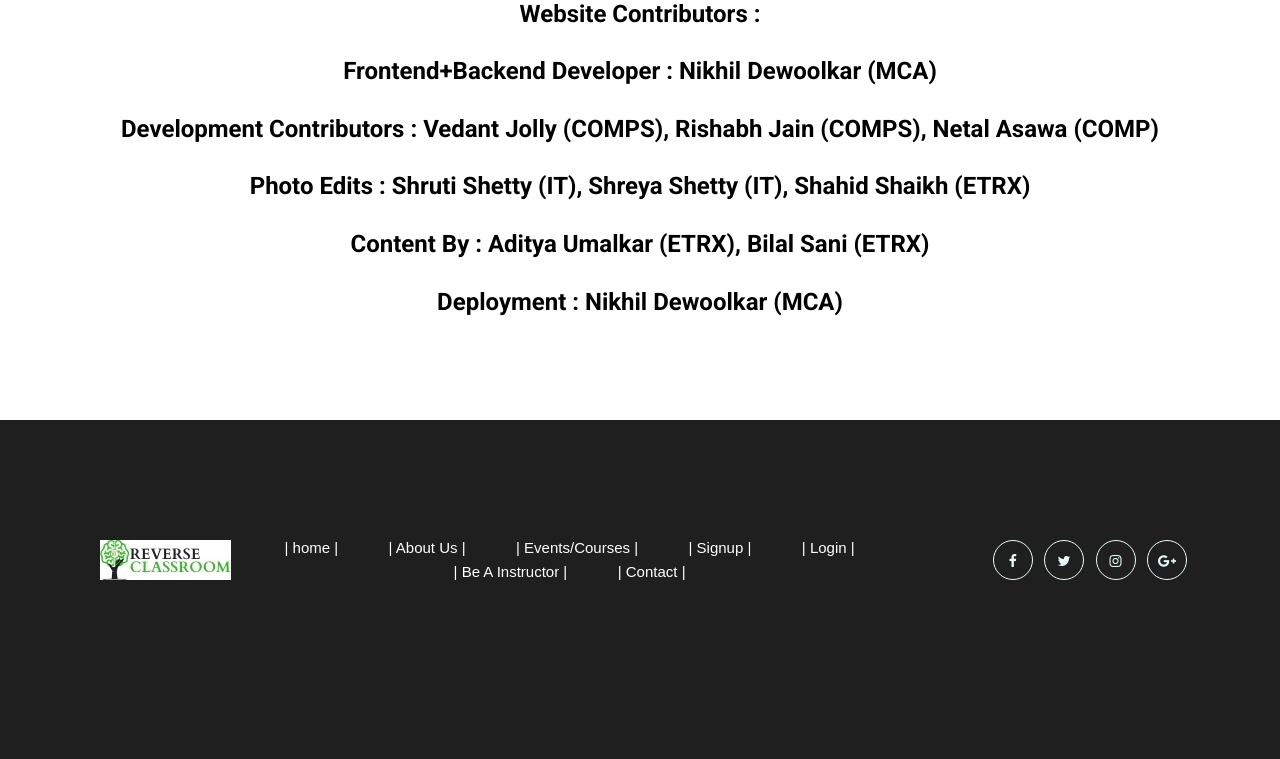
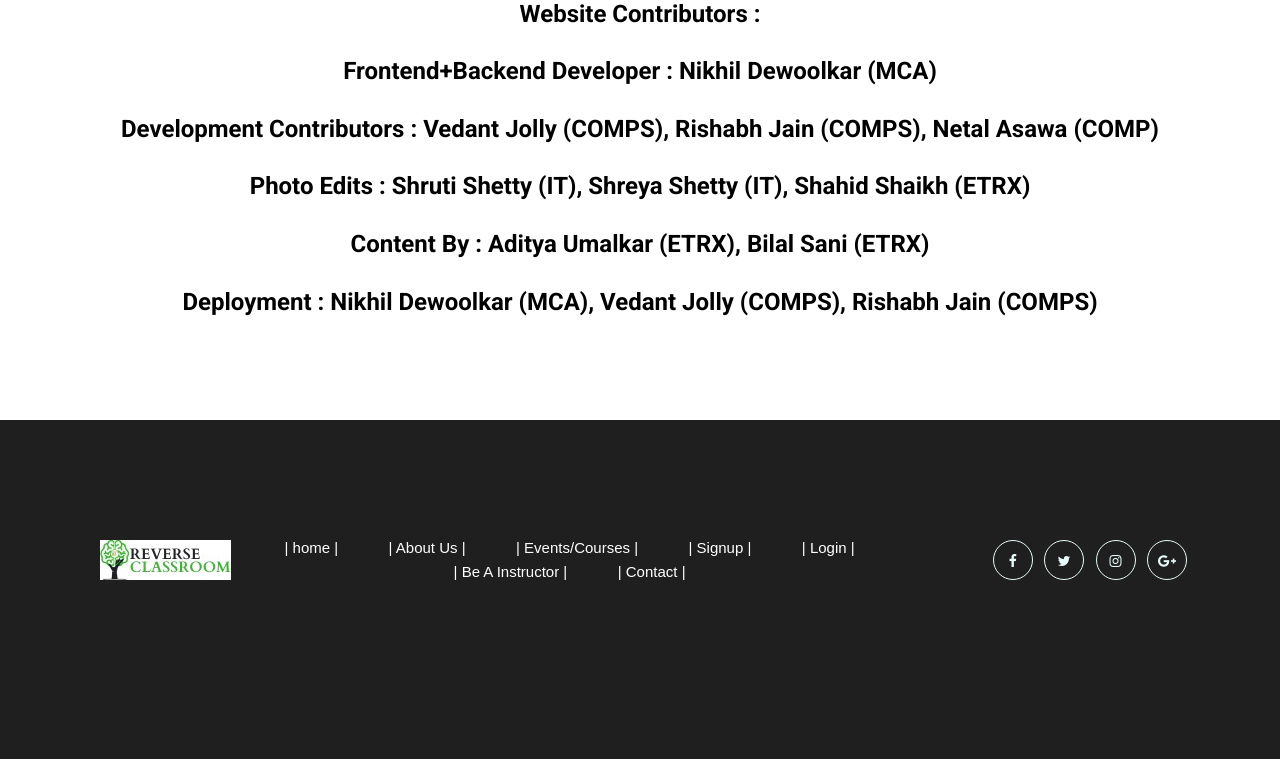
Before and after one commit to rishabhj0110/ReverseClassroomClub, a Django app: page / in a window 1280 px wide. Shown: the part 1392-2151 px from the top of the page. Run offline with Django 3.2, Linux system fonts and the light colour scheme; some libraries are stand-ins or nearby versions; some web fonts are replaced.

Commit message:
Update home.html

```diff
--- a/rcweb/templates/home.html
+++ b/rcweb/templates/home.html
@@ -128,7 +128,7 @@ Frontend+Backend Developer : Nikhil Dewoolkar (MCA)<br><br>
 Development Contributors : Vedant Jolly (COMPS), Rishabh Jain (COMPS), Netal Asawa (COMP)<br><br>
 Photo Edits : Shruti Shetty (IT), Shreya Shetty (IT), Shahid Shaikh (ETRX)<br><br>
 Content By : Aditya Umalkar (ETRX), Bilal Sani (ETRX)<br><br>
-Deployment : Nikhil Dewoolkar (MCA)</b></h3><center>
+Deployment : Nikhil Dewoolkar (MCA), Vedant Jolly (COMPS), Rishabh Jain (COMPS)</b></h3><center>
 <br><br><br><br>
 {% comment %} <div data-scroll-index="0" class="get_in_tauch_area">
 <div class="container">
```
